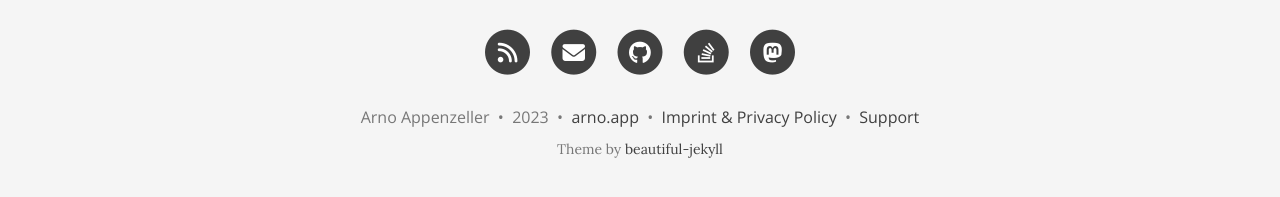
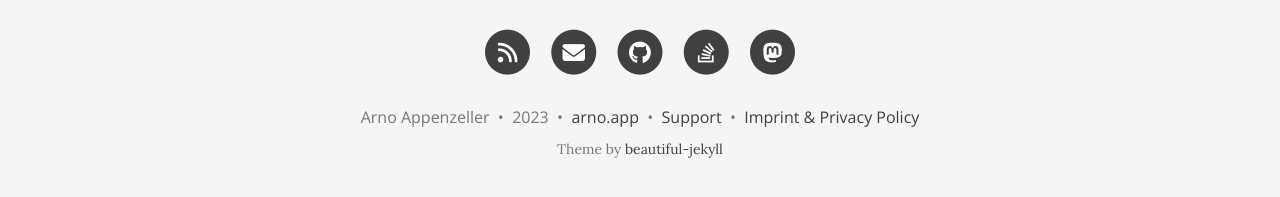
Before and after one commit to arnoappenzeller/arnoappenzeller.github.io, a Jekyll site: the page built from index.html, in a window 1280 px wide and 1367 px high. Shown: the part 1157-1354 px from the top of the window. Built offline with Jekyll 4.4.1, drawn with Linux system fonts in a browser that asks for light colours; the list of posts is cut into pages by our own code.

```diff
--- a/_includes/footer.html
+++ b/_includes/footer.html
@@ -35,10 +35,11 @@
       <a href="{{ site.url }}">{{ site.url-pretty }}</a>
       {% endif %}
       &nbsp;&bull;&nbsp;
+      <a href="{{ '/support' | prepend: site.baseurl }}"> Support </a>
+
+      &nbsp;&bull;&nbsp;
       <a href="{{ '/privacypolicy' | prepend: site.baseurl }}"> Imprint & Privacy Policy </a>
 
-      &nbsp;&bull;&nbsp;
-      <a href="{{ '/support' | prepend: site.baseurl }}"> Support </a>
 
       {% if site.matomo %}
         {% if site.matomo.opt-out %}
```
